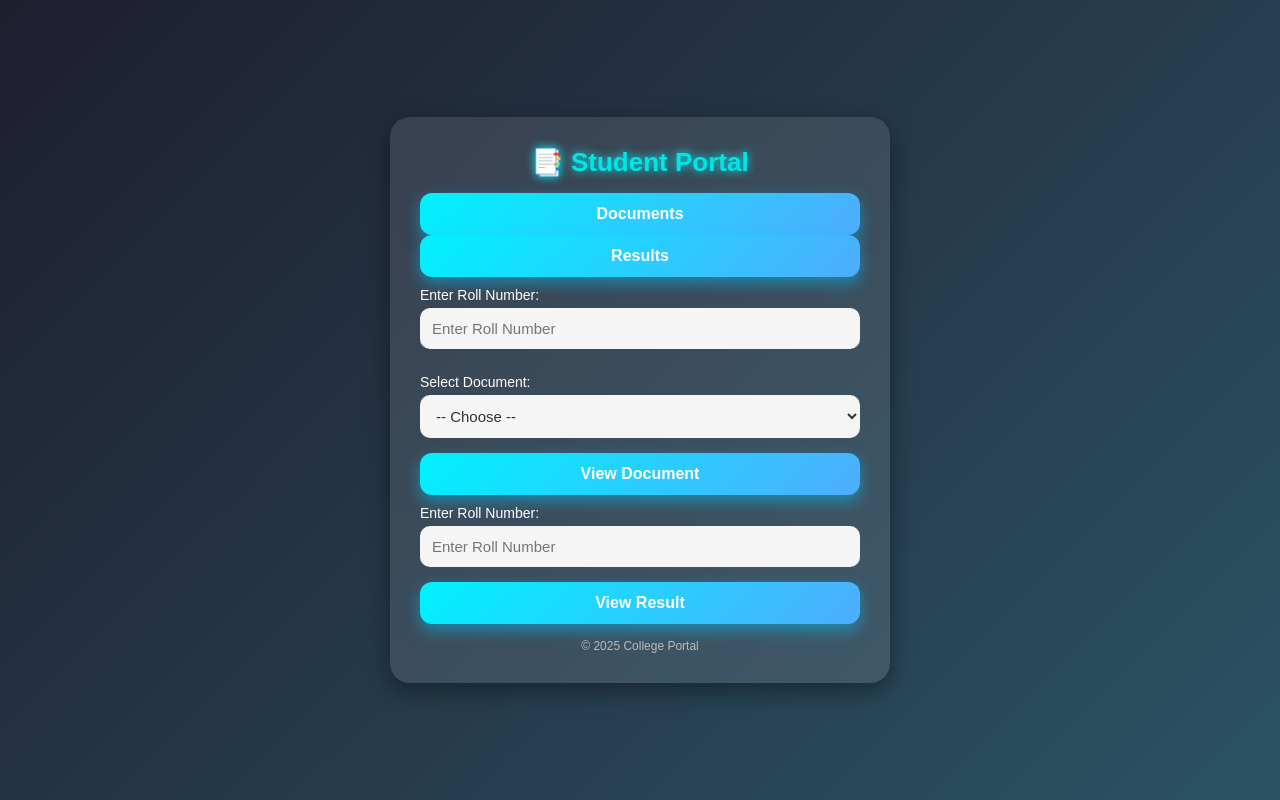
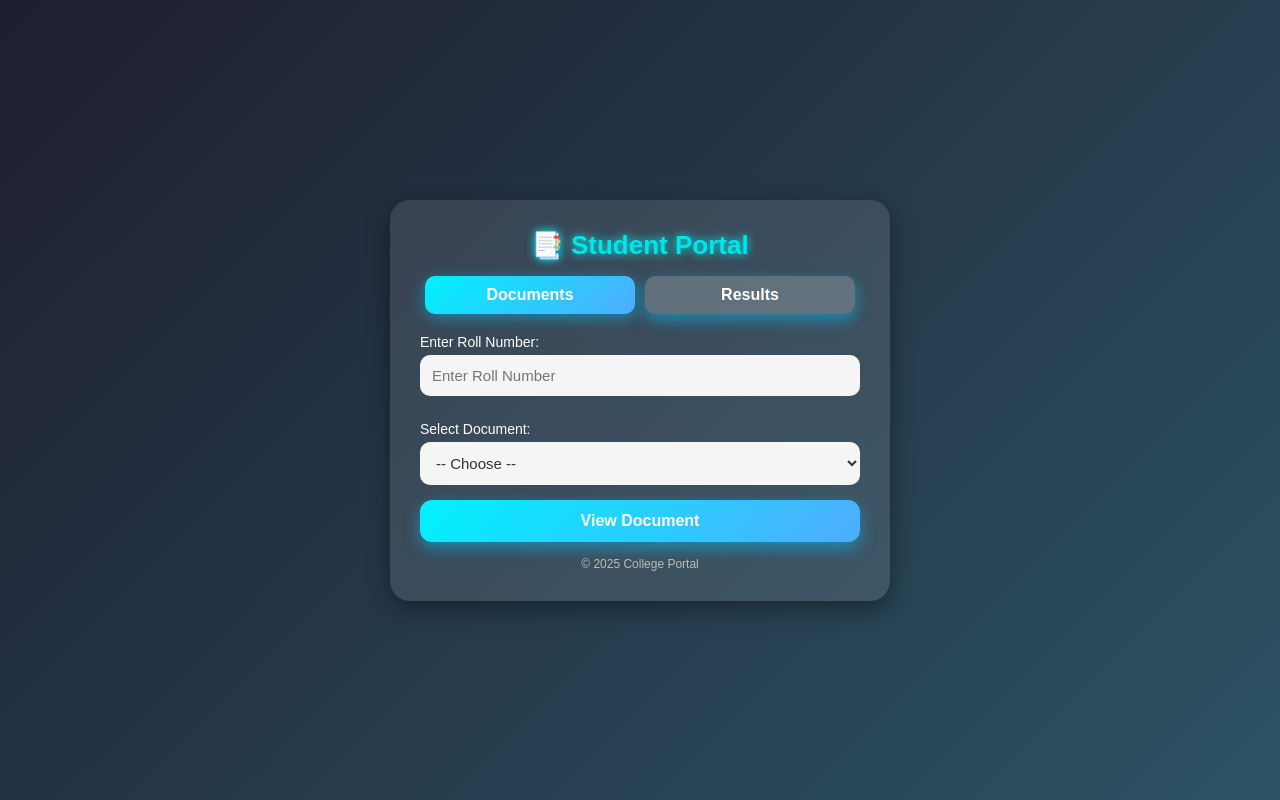
Before and after one commit to shaik-asif967/iare-samvidha-details, a plain HTML site: page index.html in a window 1280 px wide. Drawn offline with Linux system fonts and the light colour scheme.

Commit message:
Update style.css

```diff
--- a/style.css
+++ b/style.css
@@ -80,3 +80,29 @@ footer {
   font-size: 12px;
   color: #bbb;
 }
+.tabs {
+  display: flex;
+  justify-content: center;
+  margin-bottom: 20px;
+}
+
+.tabs button {
+  background: rgba(255, 255, 255, 0.2);
+  border: none;
+  padding: 10px 20px;
+  color: white;
+  font-weight: 600;
+  border-radius: 10px;
+  margin: 0 5px;
+  cursor: pointer;
+  transition: 0.3s;
+}
+
+.tabs button.active {
+  background: linear-gradient(135deg, #00f2fe, #4facfe);
+  box-shadow: 0px 4px 15px rgba(0, 200, 255, 0.5);
+}
+
+.hidden {
+  display: none;
+}
```
